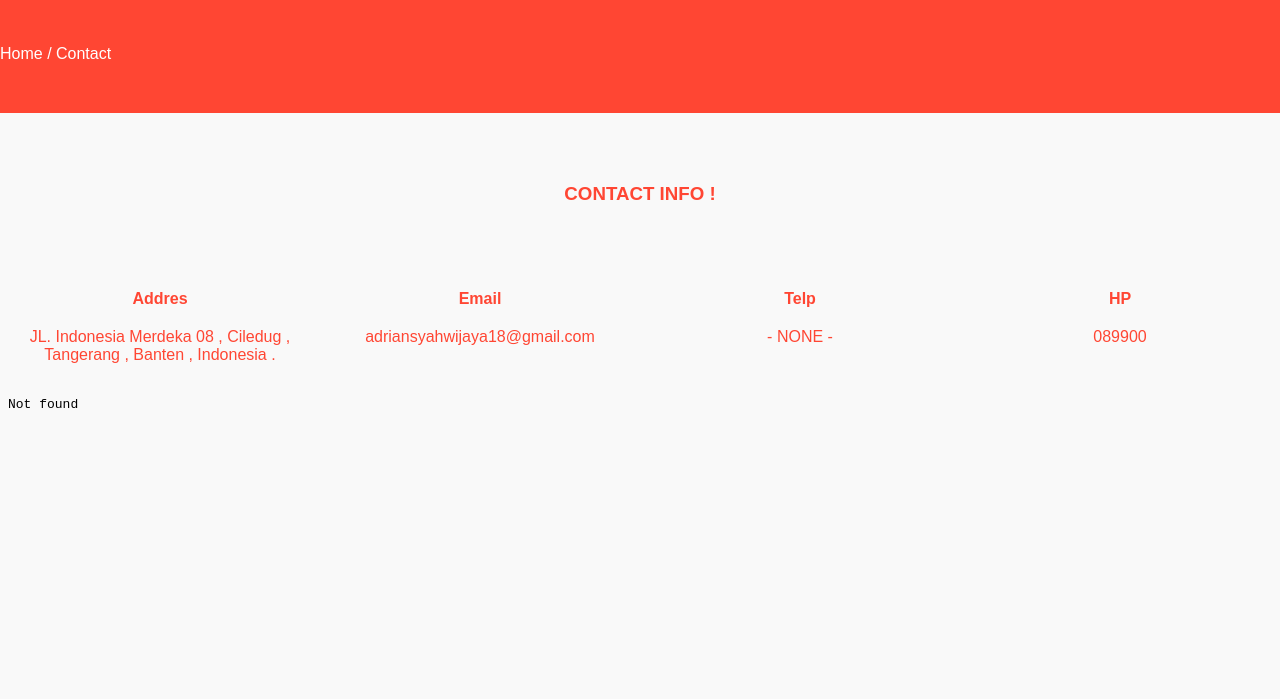
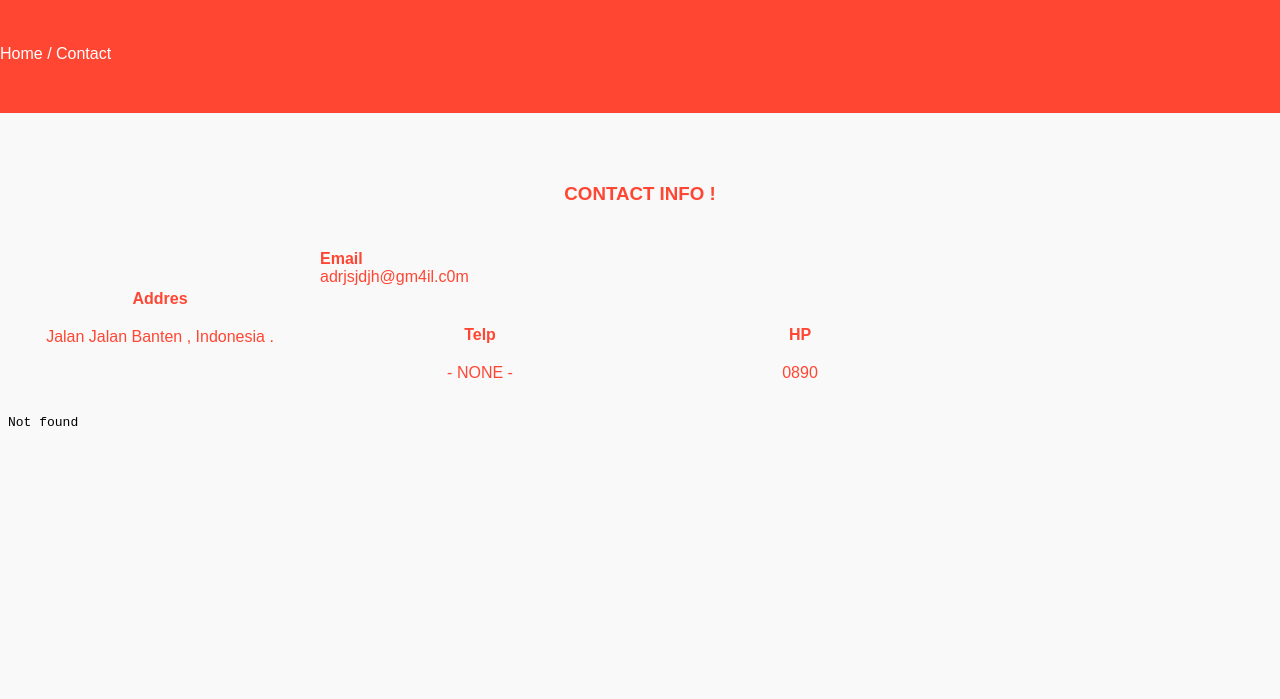
Before and after one commit to ayam-rebus/ayam-rebus, a plain HTML site: page contact.html in a window 1280 px wide. Shown: the part 101-800 px from the top of the page. Drawn offline with nearby package versions, Linux system fonts and the light colour scheme.

Commit message:
Update contact.html

```diff
--- a/contact.html
+++ b/contact.html
@@ -50,11 +50,11 @@
             <div class="box">
                <div class="col-4">
                   <h4>Addres</h4>
-                  <p>JL. Indonesia Merdeka 08 , Ciledug , Tangerang , Banten , Indonesia .</p>
+                  <p>Jalan Jalan Banten , Indonesia .</p>
                </div>
-               <div class="col-4">
+               <div 93007983 col-4">
                   <h4>Email</h4>
-                  <p> adriansyahwijaya18@gmail.com</p>
+                  <p>adrjsjdjh@gm4il.c0m</p>
                </div>
                <div class="col-4">
                   <h4>Telp</h4>
@@ -62,7 +62,7 @@
                </div>
                <div class="col-4">
                   <h4>HP</h4>
-                  <p> 089900<p>
+                  <p> 0890<p>
                </div>
             </div>
       		<iframe src=" width="100%" height="450" frameborder="0" style="border:0;" allowfullscreen="" aria-hidden="false" tabindex="0"></iframe>
```
